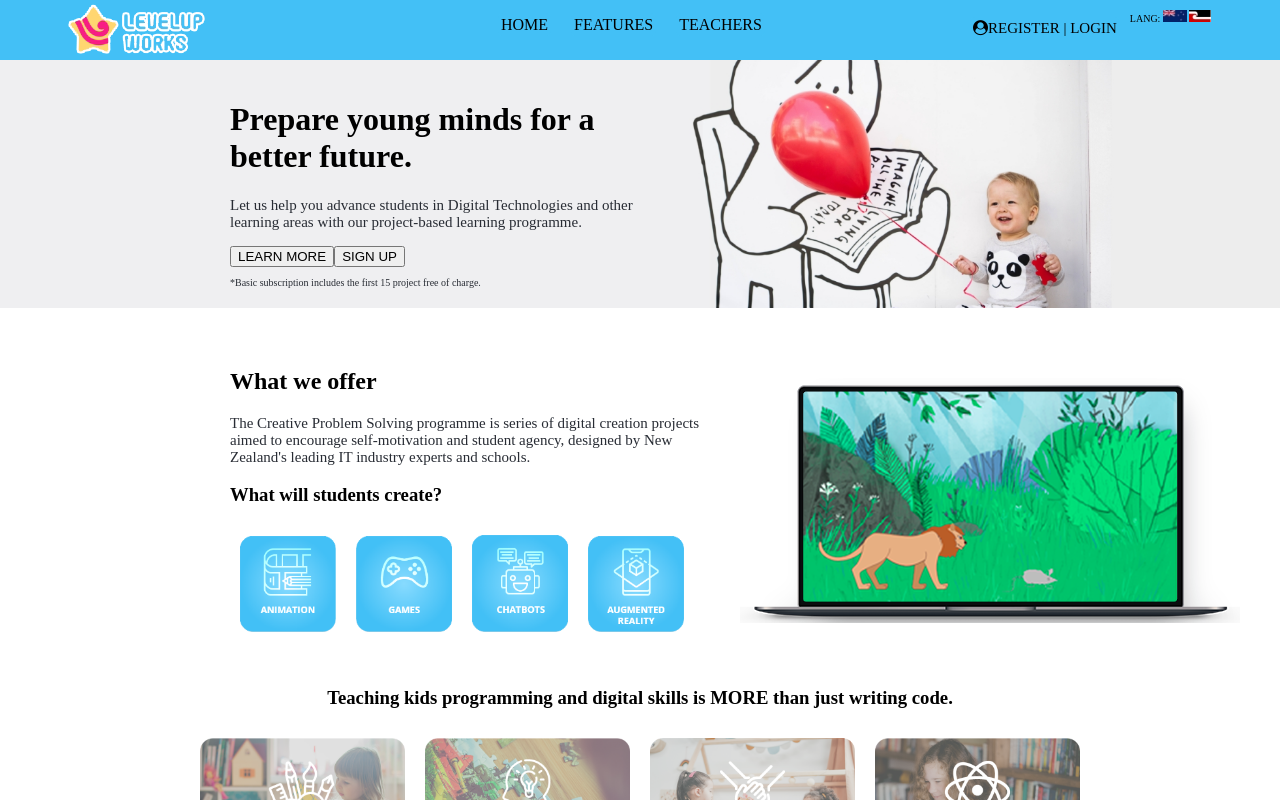
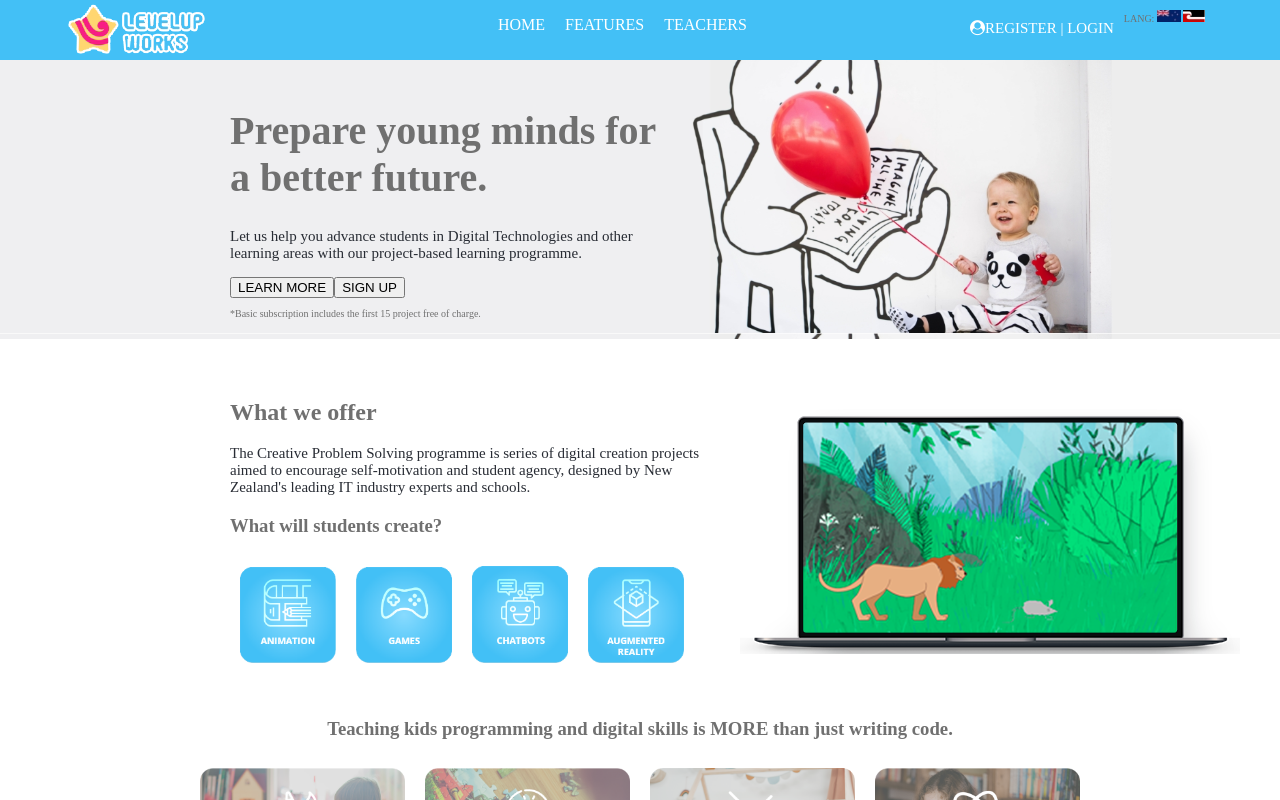
Before and after one commit to joechamberlain1/missionxteamzero-1, a React (Create React App) app: page / in a window 1280 px wide. Shown: the top 800 px of the page. Built offline with nearby package versions, Linux system fonts and the light colour scheme.

Commit message:
change font color apply to all

```diff
--- a/src/App.css
+++ b/src/App.css
@@ -1,5 +1,6 @@
 .App {
   font-family: 'Nunito';
+  color:#707070;
 }
 
 .page-container{
--- a/src/hsec1.css
+++ b/src/hsec1.css
@@ -15,14 +15,20 @@
 
   .psec1{
     font-size:15px;
-    color:#282c34;
+
   }
   .psec11{
     font-size:10px;
-    color:#282c34;
+
   }
 
   .sec12{
     width:65%;
 
   }
+
+  h1{
+    font-size:40px;
+
+    font-weight: 900px;
+  }
--- a/src/hsec1.js
+++ b/src/hsec1.js
@@ -1,4 +1,4 @@
-import React from 'react';
+ import React from 'react';
 import './hsec1.css';
 
 function Hsec1(){
--- a/src/hsec4.css
+++ b/src/hsec4.css
@@ -11,7 +11,7 @@
     width:100%;
   }
 
-  .a1{
+  .a11{
     text-decoration:none;
     margin:10px;
     color:black;
--- a/src/hsec4.js
+++ b/src/hsec4.js
@@ -14,16 +14,16 @@ function Hsec4() {
                 <nav>
                     <ul>
                         <li>
-                            <a href="#" className="a1">LEARNING PATHWAYS </a>
+                            <a href="#" className="a11">LEARNING PATHWAYS </a>
                         </li>
                         <li>
-                            <a href="#" className="a1">DIGITAL TECHNOLOGIES </a>
+                            <a href="#" className="a11">DIGITAL TECHNOLOGIES </a>
                         </li>
                         <li>
-                            <a href="#" className="a1">KEY COMPETENCIES </a>
+                            <a href="#" className="a11">KEY COMPETENCIES </a>
                         </li>
                         <li>
-                            <a href="#" className="a1">IR4.0 </a>
+                            <a href="#" className="a11">IR4.0 </a>
                         </li>
                     </ul>
                 </nav>
```
